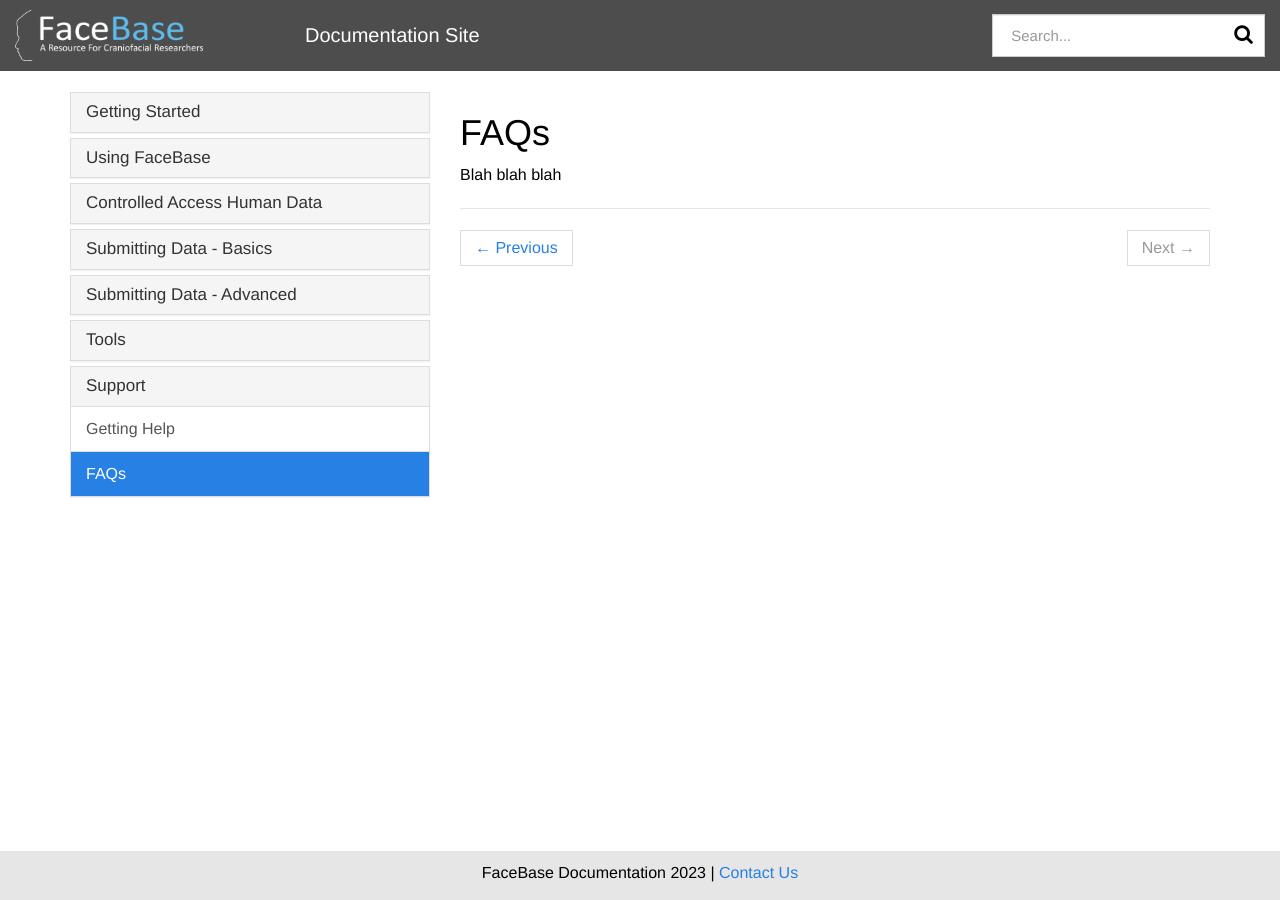
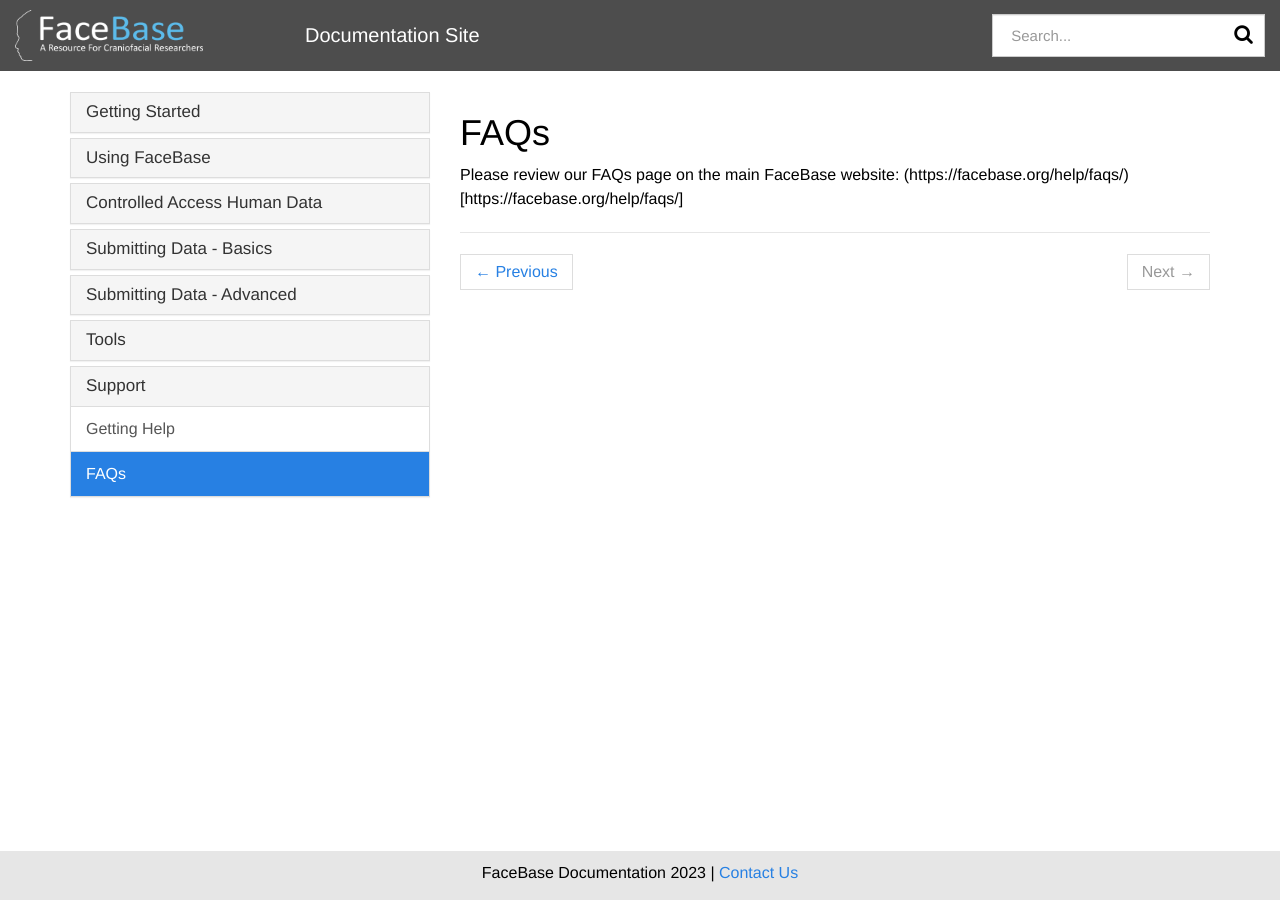
Before and after one commit to informatics-isi-edu/facebase-docs, a Jekyll site: the page built from docs/_docs/support/faqs.md, in a window 1280 px wide. Built offline with Jekyll 4.4.1, drawn with Linux system fonts in a browser that asks for light colours.

Commit message:
initial information on support pages

```diff
--- a/docs/_docs/support/faqs.md
+++ b/docs/_docs/support/faqs.md
@@ -3,4 +3,4 @@
 permalink: /docs/faqs/
 ---
 
-Blah blah blah
+Please review our FAQs page on the main FaceBase website: (https://facebase.org/help/faqs/)[https://facebase.org/help/faqs/]
```
Also changed, not shown: docs/_docs/support/getting-help.md (+1 -1 lines).
